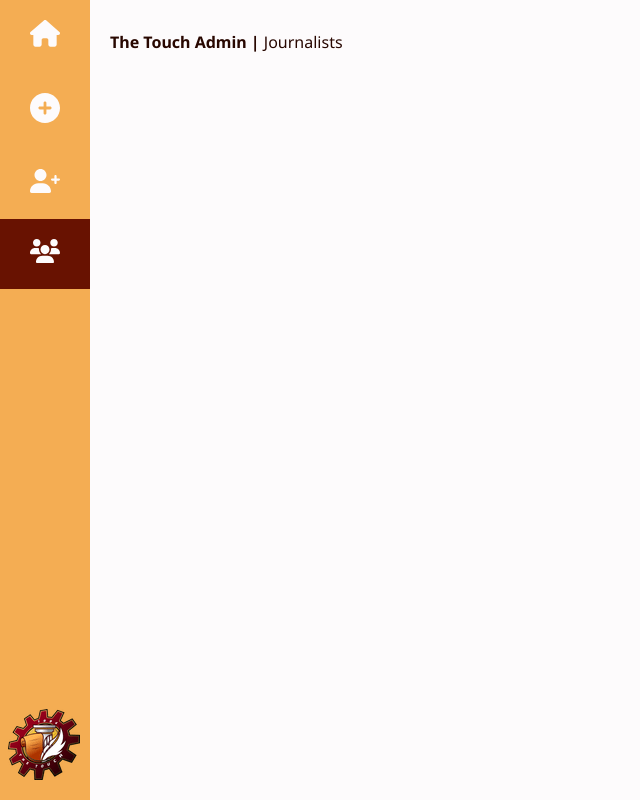
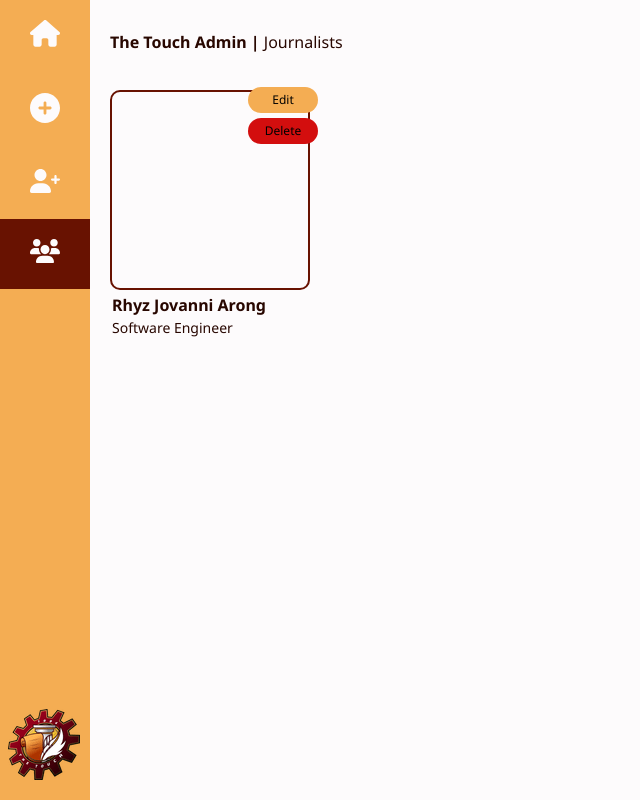
Before and after one commit to chrisg25/thetouch-v2, a React (Vite) app in the folder admin-client/: page /journalists in a window 1280 px wide. Shown: the whole page, without its empty margins (0-640 px from the left). Built offline with nearby package versions, Linux system fonts and the light colour scheme; no server answers.

Commit message:
implemented styling for journalist card

```diff
--- a/admin-client/src/pages/Journalists.tsx
+++ b/admin-client/src/pages/Journalists.tsx
@@ -4,8 +4,19 @@ import Layout from "../components/layout";
 const Journalists = () => {
   return (
     <Layout>
-      <div className="journalsits">
-        <h1>Journalists</h1>
+      <div className="journalists">
+        <div className="journalists__card">
+          <div className="journalists__actions-container">
+            <button className="journalists__action">Edit</button>
+            <button className="journalists__action journalists__action--delete">
+              Delete
+            </button>
+          </div>
+          <div className="journalists__info">
+            <h1>Rhyz Jovanni Arong</h1>
+            <p>Software Engineer</p>
+          </div>
+        </div>
       </div>
     </Layout>
   );
--- a/admin-client/src/styles/index.scss
+++ b/admin-client/src/styles/index.scss
@@ -13,3 +13,4 @@
 @import "./pages/add-articles";
 @import "./pages/login";
 @import "./pages/home";
+@import "./pages/journalists";
--- /dev/null
+++ b/admin-client/src/styles/pages/_journalists.scss
@@ -0,0 +1,57 @@
+.journalists {
+  padding-left: 110px;
+  padding-top: 90px;
+
+  &__card {
+    height: 200px;
+    width: 200px;
+    border-radius: 10px;
+    border: 2px solid $primary-clr;
+    position: relative;
+  }
+
+  &__actions-container {
+    position: absolute;
+    display: flex;
+    flex-direction: column;
+    right: -10px;
+    top: -5px;
+  }
+
+  &__action {
+    background-color: none;
+    border: none;
+    width: 70px;
+    background-color: $accent-clr;
+    font-size: 12px;
+    padding-block: 4px;
+    padding-inline: 5px;
+    border-radius: 20px;
+
+    &:hover {
+      cursor: pointer;
+    }
+
+    &:not(:nth-of-type(1)) {
+      margin-top: 5px;
+    }
+
+    &--delete {
+      background-color: $red-100;
+    }
+  }
+
+  &__info {
+    position: absolute;
+    bottom: -50px;
+
+    h1 {
+      font-size: 16px;
+      font-weight: bold;
+    }
+
+    p {
+      font-size: 14px;
+    }
+  }
+}
```
